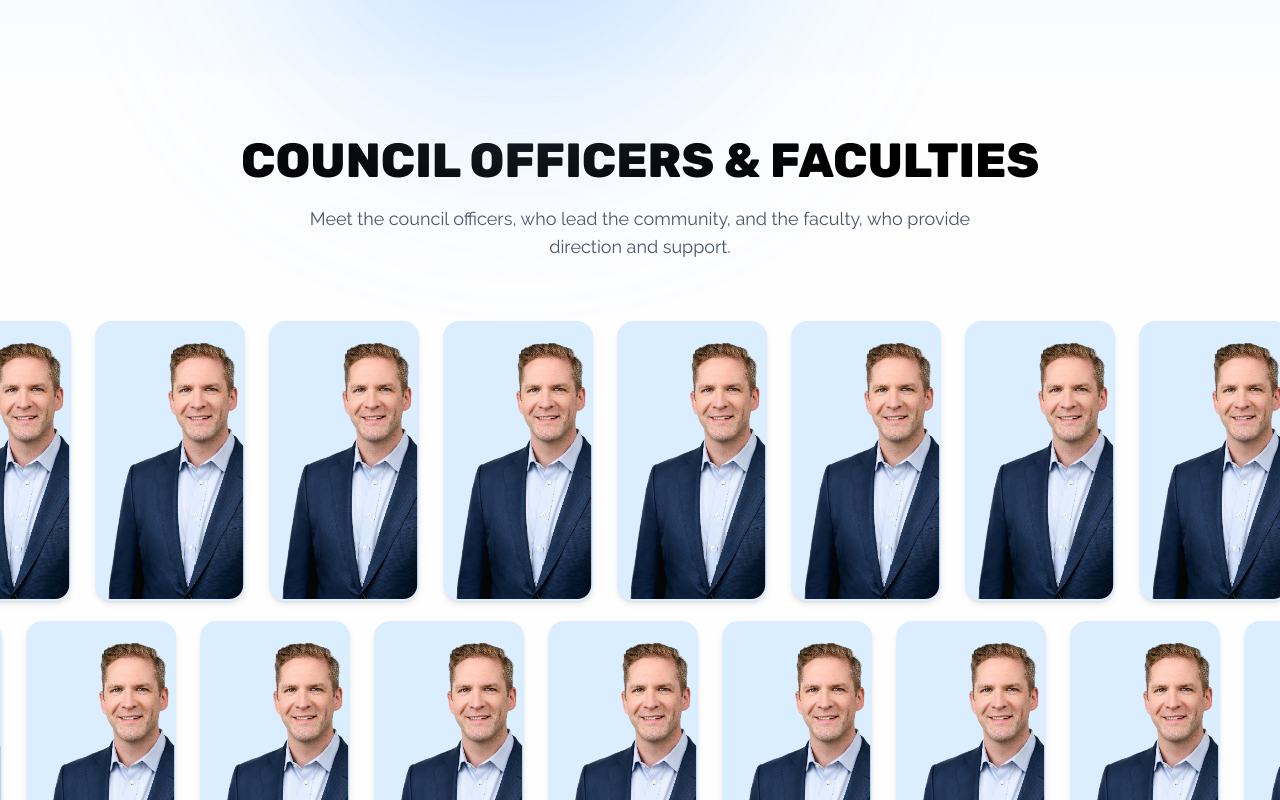
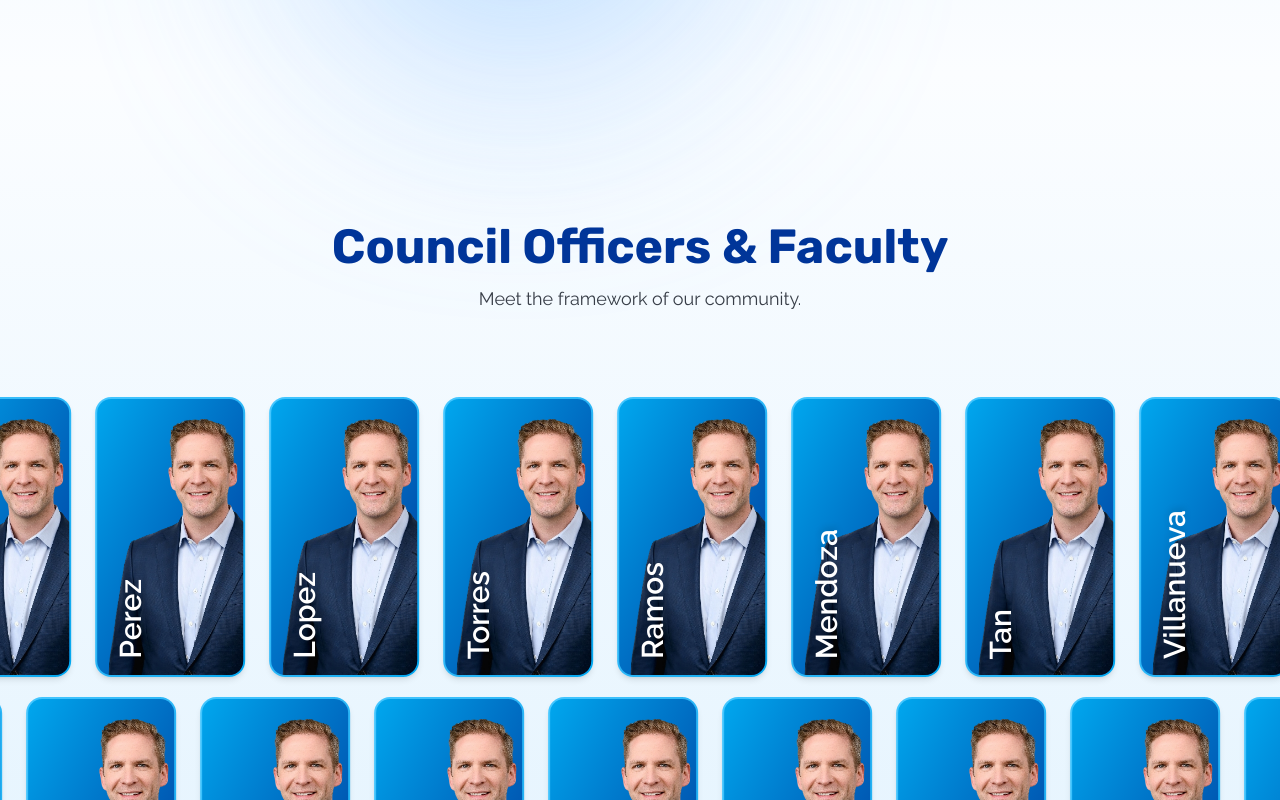
Before and after one commit to ShanRaboy11/icpep-se-citu, a Next.js app in the folder client/: page /home in a window 1280 px wide. Shown: the part 5140-5940 px from the top of the page. Built offline with nearby package versions, Linux system fonts and the light colour scheme.

Commit message:
fix: officers & faculty - rexi

```diff
--- a/client/src/app/components/cards/facultyofficercard.tsx
+++ /dev/null
@@ -1,71 +0,0 @@
-'use client';
-
-import Image from 'next/image';
-import { useState } from 'react';
-
-interface FacultyOfficerCardProps {
-  name: string;
-  title: string;
-  image: string;
-  onClick?: () => void;
-}
-
-export default function FacultyOfficerCard({
-  name,
-  title,
-  image,
-  onClick,
-}: FacultyOfficerCardProps) {
-  const [hovered, setHovered] = useState(false);
-
-  return (
-    <div
-      onMouseEnter={() => setHovered(true)}
-      onMouseLeave={() => setHovered(false)}
-      onClick={onClick}
-      className={`relative flex items-center justify-start overflow-hidden rounded-2xl bg-buttonbg1 cursor-pointer border-2 shadow-md transition-all duration-500 ease-in-out
-        ${hovered ? 'w-[450px] border-primary1 shadow-xl' : 'w-[150px] border-buttonbg1'}`}
-      style={{ height: '280px' }}
-    >
-      {/* Background Logo */}
-      <Image
-  src="/icpep logo.png"
-  alt="ICPEP Logo"
-  width={300}
-  height={300}
-  className={`absolute -mt-50 -ml-6 transition-opacity duration-700 ease-in-out pointer-events-none transform-none ${
-    hovered ? 'opacity-10' : 'opacity-0'
-  }`}
-/>
-
-      {/* Image */}
-      <div
-        className={`flex-shrink-0 transform transition-transform duration-500 ${
-          hovered ? 'translate-x-4 scale-105' : 'translate-x-0 scale-100'
-        }`}
-      >
-        <Image
-          src={image}
-          alt={name}
-          width={200}
-          height={300}
-          className="rounded-xl -mb-10 sm:-mb-5 object-cover h-[300px] w-[200px] sm:h-[320px] sm:w-[220px]"
-        />
-      </div>
-
-      {/* Info Text */}
-      <div
-        className={`absolute right-6 px-6 py-4 rounded-xl text-right max-w-[220px] transition-all duration-500 ease-in-out ${
-          hovered
-            ? 'opacity-100 translate-x-0 backdrop-blur-sm bg-white/10'
-            : 'opacity-0 translate-x-4'
-        }`}
-      >
-        <h3 className="whitespace-nowrap font-rubik text-2xl font-bold text-black drop-shadow-sm">
-          {title}
-        </h3>
-        <p className="font-raleway text-lg text-gray-800 leading-tight">{name}</p>
-      </div>
-    </div>
-  );
-}
--- /dev/null
+++ b/client/src/app/home/components/faculty-officer-card.tsx
@@ -0,0 +1,99 @@
+'use client';
+
+import Image from 'next/image';
+import { useState } from 'react';
+
+interface FacultyOfficerCardProps {
+  name: string;
+  title: string;
+  image: string;
+  onClick?: () => void;
+}
+
+export default function FacultyOfficerCard({
+  name,
+  title,
+  image,
+  onClick,
+}: FacultyOfficerCardProps) {
+  const [hovered, setHovered] = useState(false);
+
+  const lastName = name.split(' ').pop() || '';
+
+  return (
+    <div
+      onMouseEnter={() => setHovered(true)}
+      onMouseLeave={() => setHovered(false)}
+      onClick={onClick}
+      className={`relative rounded-2xl p-[2px]
+        bg-gradient-to-br from-[var(--secondary2)] to-[var(--primary1)]
+        cursor-pointer shadow-md transition-all duration-500 ease-in-out
+        ${hovered ? 'w-[280px] shadow-xl' : 'w-[150px]'}`}
+      style={{ height: '280px' }}
+    >
+      <div className="relative w-full h-full flex items-center justify-start overflow-hidden rounded-[14px] bg-gradient-to-br from-[var(--primary1)] to-[var(--primary3)]">
+
+        <Image
+          src="/icpep logo.png"
+          alt="ICPEP Logo"
+          width={300}
+          height={300}
+          className={`absolute -mt-50 -ml-6 transition-opacity duration-700 ease-in-out pointer-events-none transform-none ${
+            hovered ? 'opacity-20' : 'opacity-0'
+          }`}
+        />
+
+        <div
+          className={`flex-shrink-0 transform transition-transform duration-500 ${
+            hovered ? 'translate-x-4 scale-105' : 'translate-x-0 scale-100'
+          }`}
+        >
+          <Image
+            src={image}
+            alt={name}
+            width={200}
+            height={300}
+            className="rounded-xl -mb-10 sm:-mb-5 object-cover h-[300px] w-[200px] sm:h-[320px] sm:w-[220px]"
+          />
+        </div>
+
+        <div
+          className={`absolute inset-x-0 bottom-0 h-1/2
+            bg-gradient-to-t from-[#002231] via-[#00223199] to-transparent
+            z-10 transition-opacity duration-500 ease-in-out pointer-events-none ${
+            hovered ? 'opacity-100' : 'opacity-0'
+          }`}
+        />
+
+        {/* Collapsed State Text */}
+        <div
+          className={`absolute left-4 bottom-4 z-20
+            transition-opacity duration-300 ease-in-out ${
+            hovered ? 'opacity-0' : 'opacity-100'
+          }`}
+        >
+          <p className="font-raleway text-3xl text-white font-semibold [writing-mode:vertical-rl] transform rotate-180 drop-shadow-md">
+            {lastName}
+          </p>
+        </div>
+
+        {/* Uncollapsed State Text */}
+        <div
+          className={`absolute left-6 bottom-6 text-left w-52 h-[80px] flex flex-col justify-end z-20
+            transition-all duration-500 ease-in-out ${
+            hovered
+              ? 'opacity-100 translate-x-0'
+              : 'opacity-0 -translate-x-4 pointer-events-none'
+          }`}
+        >
+          <h3 className="font-rubik text-2xl font-bold text-white drop-shadow-md">
+            {title}
+          </h3>
+          <p className="font-raleway text-lg text-white leading-tight drop-shadow-md pt-1">
+            {name}
+          </p>
+        </div>
+      </div>
+    </div>
+  );
+}
--- a/client/src/app/home/sections/faculty.tsx
+++ b/client/src/app/home/sections/faculty.tsx
@@ -1,7 +1,7 @@
 "use client";
 
 import { motion } from "framer-motion";
-import FacultyOfficerCard from "@/app/components/cards/facultyofficercard";
+import FacultyOfficerCard from "@/app/home/components/faculty-officer-card";
 
 export function FacultyOfficersSection() {
   const facultyAndOfficers = [
@@ -49,24 +49,33 @@ export function FacultyOfficersSection() {
     { name: "Kyla Fernandez", title: "Technical Lead", image: "/faculty.png" },
   ];
 
-  const duplicated = [...facultyAndOfficers, ...facultyAndOfficers];
+  const MINIMUM_BASE_LENGTH = 15;
+  let extendedList = [...facultyAndOfficers];
+
+  if (extendedList.length > 0 && extendedList.length < MINIMUM_BASE_LENGTH) {
+    const repeatsNeeded = Math.ceil(MINIMUM_BASE_LENGTH / extendedList.length);
+    extendedList = Array.from(
+      { length: repeatsNeeded },
+      () => facultyAndOfficers
+    ).flat();
+  }
+
+  const duplicated = [...extendedList, ...extendedList];
 
   return (
-    <section
-      className="w-full py-16 overflow-hidden mb-20"
-      style={{ backgroundColor: "#FEFEFF" }}
-    >
-      <div className="text-center mb-10">
-        <h2 className="font-rubik text-2xl sm:text-5xl font-extrabold mb-4 text-black">
-          COUNCIL OFFICERS & FACULTIES
-        </h2>
-        <p className="font-raleway text-base sm:text-lg text-gray-600 mt-5 max-w-2xl mx-auto">
-          Meet the council officers, who lead the community, and the faculty,
-          who provide direction and support.
-        </p>
+    <section className="light-dark-background relative pt-28 pb-16 sm:pt-36 sm:pb-20">
+      <div className="relative z-10 w-full max-w-7xl mx-auto px-4 sm:px-6">
+        <div className="mb-12 md:mb-16 text-center">
+          <h1 className="relative font-rubik text-4xl sm:text-5xl font-bold text-primary3 leading-tight">
+            Council Officers & Faculty
+          </h1>
+          <p className="relative font-raleway text-base sm:text-lg text-bodytext mt-2 max-w-lg mx-auto">
+            Meet the framework of our community.
+          </p>
+        </div>
       </div>
 
-      <div className="overflow-hidden">
+      <div className="relative z-10 w-full overflow-hidden">
         <motion.div
           className="flex w-max gap-6 p-5 cursor-grab active:cursor-grabbing"
           animate={{ x: ["0%", "-50%"] }}
@@ -83,11 +92,9 @@ export function FacultyOfficersSection() {
             </div>
           ))}
         </motion.div>
-      </div>
 
-      <div className="-mt-5 overflow-hidden">
         <motion.div
-          className="flex w-max gap-6 p-5 cursor-grab active:cursor-grabbing"
+          className="flex w-max gap-6 p-5 cursor-grab active:cursor-grabbing -mt-5"
           animate={{ x: ["-50%", "0%"] }}
           transition={{ repeat: Infinity, ease: "linear", duration: 60 }}
         >
--- a/client/src/app/home/sections/testimonials.tsx
+++ b/client/src/app/home/sections/testimonials.tsx
@@ -61,7 +61,7 @@ export function TestimonialsSection() {
   }, [currentIndex]);
 
   return (
-    <section className="dark-light-background relative min-h-screen">
+    <section className="dark-light-background relative min-h-screen overflow-visible z-[2]">
       {/* --- Desktop Blobs --- */}
       <div className="absolute inset-0 z-0 opacity-90 hidden lg:block">
         <div className="blob bg-sky-400 top-0 left-0 animate-blob-1"></div>
```
